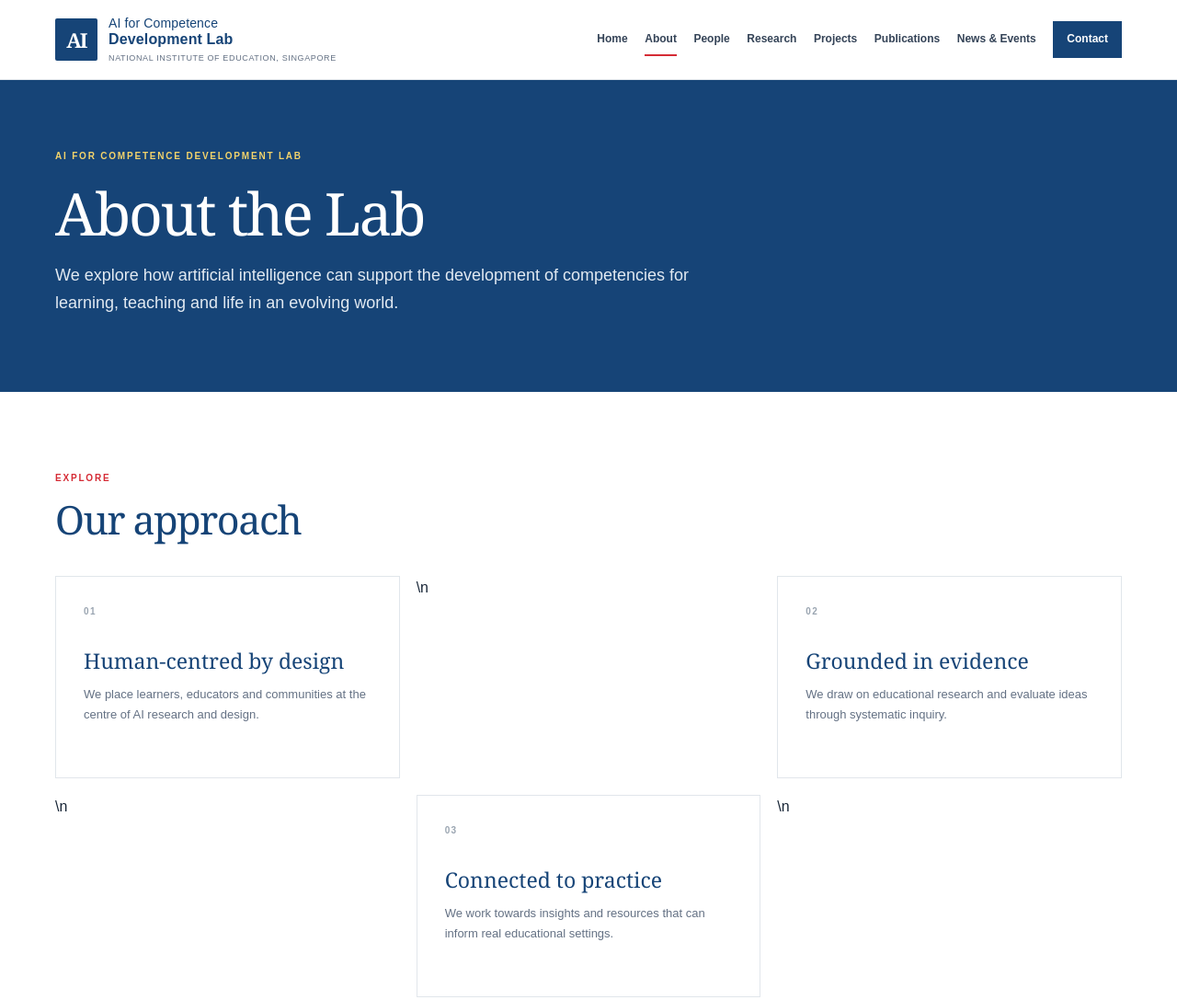
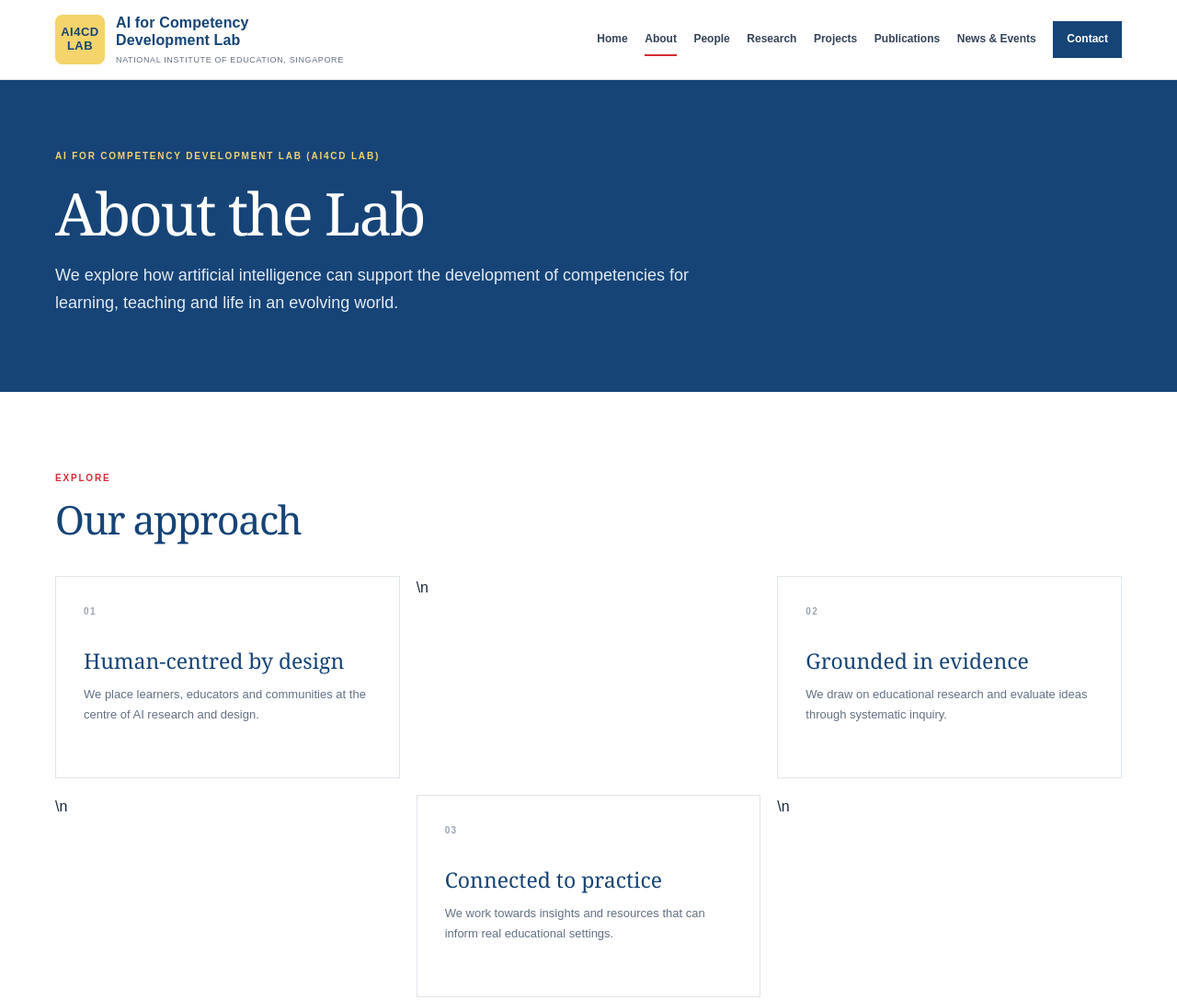
Before and after one commit to keswong/keswong.github.io, a plain HTML site: page about.html in a window 1280 px wide. Shown: the top 1087 px of the page at 92% size. Drawn offline with Linux system fonts and the light colour scheme.

Commit message:
update 2

```diff
--- a/about.html
+++ b/about.html
@@ -3,15 +3,15 @@
 <head>
   <meta charset="utf-8">
   <meta name="viewport" content="width=device-width, initial-scale=1">
-  <meta name="description" content="AI for Competence Development Lab at the National Institute of Education, Singapore.">
-  <title>About | AI for Competence Development Lab</title>
+  <meta name="description" content="AI for Competency Development Lab (AI4CD).">
+  <title>About | AI for Competency Development Lab</title>
   <link rel="stylesheet" href="assets/css/style.css">
   <script src="assets/js/main.js" defer></script>
 </head>
 <body>
   <a class="skip-link" href="#main">Skip to content</a>
   <header class="site-header"><div class="container header-inner">
-    <a class="brand" href="index.html" aria-label="AI for Competence Development Lab home"><span class="brand-mark">AI</span><span class="brand-name">AI for Competence<br><strong>Development Lab</strong><small>National Institute of Education, Singapore</small></span></a>
+    <a class="brand" href="index.html" aria-label="AI for Competency Development Lab (AI4CD) home"><span class="brand-mark">AI4CD LAB</span><span class="brand-name"><strong>AI for Competency<br>Development Lab</strong><small>National Institute of Education, Singapore</small></span></a>
     <button class="nav-toggle" aria-expanded="false" aria-controls="primary-nav" aria-label="Open navigation"><span></span><span></span><span></span></button>
     <nav id="primary-nav" class="primary-nav" aria-label="Main navigation">
       <a href="index.html">Home</a><a href="about.html" aria-current="page">About</a><a href="people.html" >People</a><a href="research.html" >Research</a><a href="projects.html" >Projects</a><a href="publications.html" >Publications</a><a href="news.html" >News &amp; Events</a><a class="nav-contact" href="contact.html" >Contact</a>
@@ -19,13 +19,13 @@
   </div></header>
 
   <main id="main">
-    <section class="page-hero"><div class="container"><p class="eyebrow">AI FOR COMPETENCE DEVELOPMENT LAB</p><h1>About the Lab</h1><p class="page-lead">We explore how artificial intelligence can support the development of competencies for learning, teaching and life in an evolving world.</p></div></section>
+    <section class="page-hero"><div class="container"><p class="eyebrow">AI FOR COMPETENCY DEVELOPMENT LAB (AI4CD LAB)</p><h1>About the Lab</h1><p class="page-lead">We explore how artificial intelligence can support the development of competencies for learning, teaching and life in an evolving world.</p></div></section>
     <section class="section"><div class="container">
       <div class="section-heading"><div><p class="eyebrow">EXPLORE</p><h2>Our approach</h2></div></div>
       <div class="content-grid"><article class="content-card"><span class="card-number">01</span><h3>Human-centred by design</h3><p>We place learners, educators and communities at the centre of AI research and design.</p></article>\n<article class="content-card"><span class="card-number">02</span><h3>Grounded in evidence</h3><p>We draw on educational research and evaluate ideas through systematic inquiry.</p></article>\n<article class="content-card"><span class="card-number">03</span><h3>Connected to practice</h3><p>We work towards insights and resources that can inform real educational settings.</p></article>\n</div>
       <div class="editor-note"><strong>Website setup note</strong><p>Replace this introductory text with the Lab’s approved mission, origin story and institutional description. Confirm the wording of the NIE affiliation before publishing.</p></div>
     </div></section>
   </main>
-  <footer class="site-footer"><div class="container footer-main"><div><a class="brand brand-footer" href="index.html"><span class="brand-mark">AI</span><span class="brand-name">AI for Competence<br><strong>Development Lab</strong><small>National Institute of Education, Singapore</small></span></a><p class="footer-note">Researching human-centred AI for competence development.</p></div><div class="footer-links"><div><strong>Explore</strong><a href="about.html">About</a><a href="research.html">Research</a><a href="projects.html">Projects</a></div><div><strong>Connect</strong><a href="people.html">People</a><a href="publications.html">Publications</a><a href="contact.html">Contact</a></div></div></div><div class="container footer-bottom"><span>© <span data-year></span> AI for Competence Development Lab</span><span>Based at the National Institute of Education, Singapore</span></div></footer>
+  <footer class="site-footer"><div class="container footer-main"><div><a class="brand brand-footer" href="index.html"><span class="brand-mark">AI4CD LAB</span><span class="brand-name"><strong>AI for Competency<br>Development Lab</strong><small>National Institute of Education, Singapore</small></span></a><p class="footer-note">Researching to designing and using AI for competency development in education.</p></div><div class="footer-links"><div><strong>Explore</strong><a href="about.html">About</a><a href="research.html">Research</a><a href="projects.html">Projects</a></div><div><strong>Connect</strong><a href="people.html">People</a><a href="publications.html">Publications</a><a href="contact.html">Contact</a></div></div></div><div class="container footer-bottom"><span>© <span data-year></span> AI for Competency Development Lab</span><span>Based at the National Institute of Education, Singapore</span></div></footer>
 </body>
 </html>
--- a/assets/css/style.css
+++ b/assets/css/style.css
@@ -1,5 +1,5 @@
 :root{
-  --nie-blue:#164477; --nie-blue-dark:#102f50; --nie-red:#d52b35; --nie-gold:#f2c230;
+  --nie-blue:#164477; --nie-blue-dark:#102f50; --nie-red:#d52b35; --nie-gold:#f4d46b;
   --ink:#172536; --muted:#647184; --paper:#fff; --soft:#f4f6f8; --line:#e1e6eb;
   --max:1160px; --serif:Georgia,"Times New Roman",serif; --sans:Arial,Helvetica,sans-serif;
 }
@@ -9,7 +9,23 @@ a{color:inherit;text-decoration:none}a:hover{color:var(--nie-red)}.container{wid
 .site-header{height:auto;min-height:86px;background:#fff;border-bottom:1px solid var(--line);position:sticky;top:0;z-index:20}
 .header-inner{min-height:86px;display:flex;align-items:center;justify-content:space-between;gap:28px}
 .brand{display:flex;align-items:center;gap:12px;flex-shrink:0;color:var(--nie-blue)}
-.brand-mark{display:grid;place-items:center;width:46px;height:46px;background:var(--nie-blue);color:white;font-family:var(--serif);font-size:22px;font-weight:bold;border-radius:2px;letter-spacing:-2px}
+.brand-mark {
+    width: 54px;
+    height: 54px;
+    min-width: 54px;
+    display: flex;
+    align-items: center;
+    justify-content: center;
+    flex-direction: column;
+    text-align: center;
+    line-height: 1.15;
+    font-size: 13px;
+    font-weight: 800;
+    letter-spacing: 0.5px;
+    border-radius: 8px;
+    background: var(--nie-gold);
+    color: var(--nie-blue);
+}
 .brand-name{font-size:14px;line-height:1.18;letter-spacing:.01em}.brand-name strong{font-size:16px}.brand-name small{display:block;color:var(--muted);font-size:9px;letter-spacing:.07em;text-transform:uppercase;margin-top:6px}
 .primary-nav{display:flex;align-items:center;gap:clamp(10px,1.45vw,22px);font-size:12px;font-weight:700;color:#344357}
 .primary-nav a{padding:10px 0;white-space:nowrap;position:relative}.primary-nav a[aria-current=page]:after{content:"";position:absolute;bottom:2px;left:0;right:0;height:2px;background:var(--nie-red)}
```
